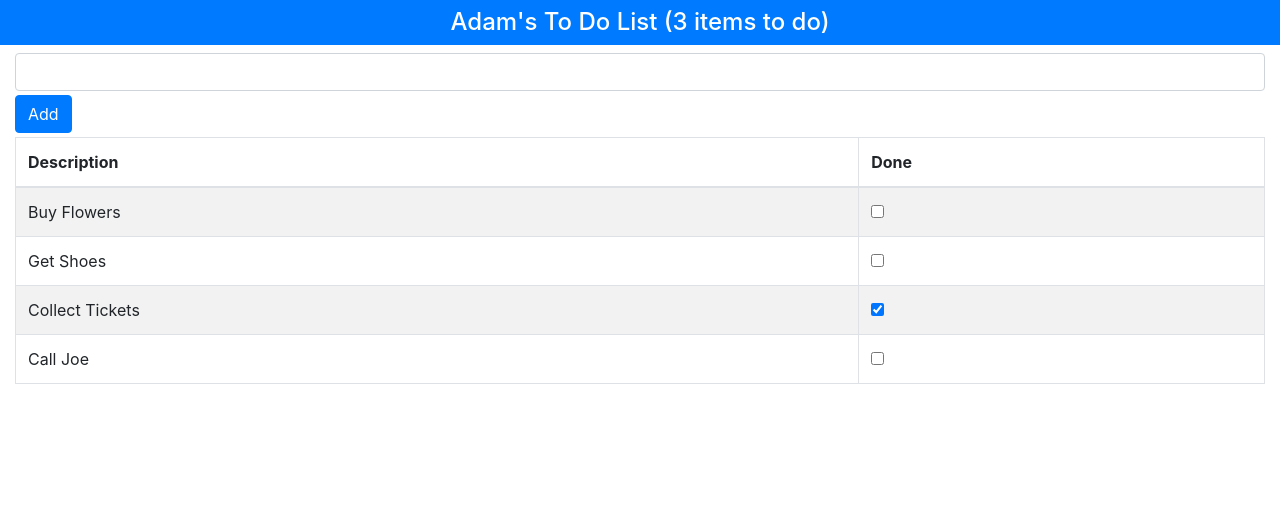
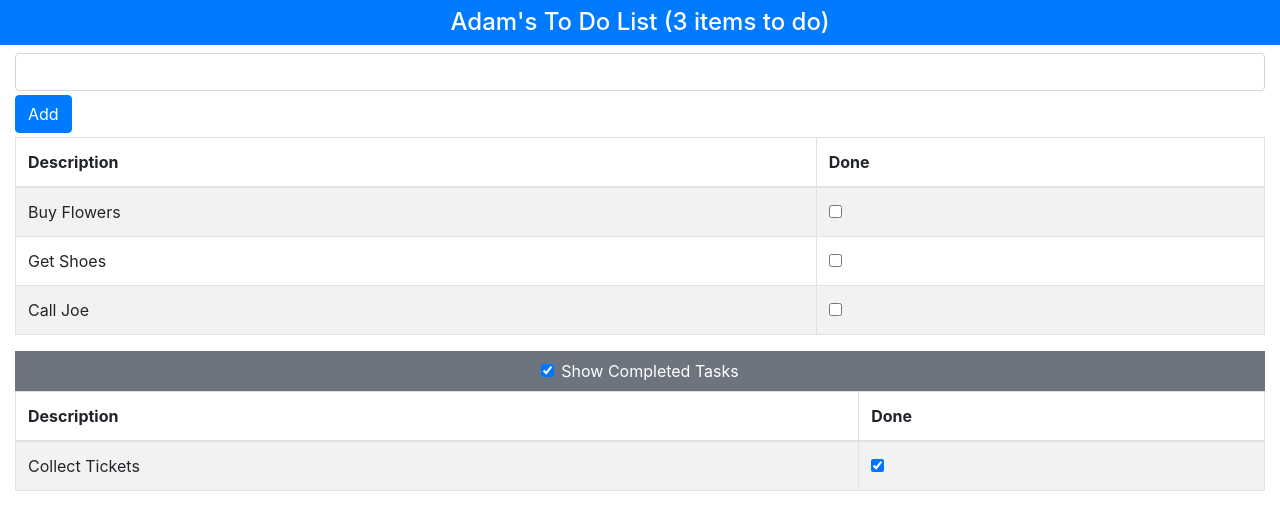
Before and after one commit to carlhinderer/react-intro, a React (Create React App) app in the folder todo/: page / in a window 1280 px wide. Shown: the top 530 px of the page. Built offline with nearby package versions, Linux system fonts and the light colour scheme.

Commit message:
Added list of completed tasks.

```diff
--- a/todo/src/App.js
+++ b/todo/src/App.js
@@ -2,6 +2,7 @@ import React, { Component } from 'react';
 import { TodoBanner } from "./TodoBanner";
 import { TodoCreator } from "./TodoCreator";
 import { TodoRow } from "./TodoRow";
+import { VisibilityControl } from "./VisibilityControl";
 
 export default class App extends Component {
 
@@ -13,7 +14,7 @@ export default class App extends Component {
                         { action: "Get Shoes", done: false },
                         { action: "Collect Tickets", done: true },
                         { action: "Call Joe", done: false }],
-            //newItemText: ""
+            showCompleted: true
         }
     }
 
@@ -33,20 +34,37 @@ export default class App extends Component {
         this.state.todoItems.map(item => item.action === todo.action
             ? { ...item, done: !item.done } : item) });
 
-    todoTableRows = () => this.state.todoItems.map(item =>
-        <TodoRow key={ item.action } item={ item } callback={ this.toggleTodo } />)
+    todoTableRows = (doneValue) => this.state.todoItems
+        .filter(item => item.done === doneValue).map(item =>
+            <TodoRow key={ item.action } item={ item }
+                  callback={ this.toggleTodo } />)
 
     render = () =>
         <div>
-            <TodoBanner name={ this.state.userName } tasks={this.state.todoItems } />
+            <TodoBanner name={ this.state.userName }
+                tasks={this.state.todoItems } />
             <div className="container-fluid">
                 <TodoCreator callback={ this.createNewTodo } />
                 <table className="table table-striped table-bordered">
                     <thead>
                         <tr><th>Description</th><th>Done</th></tr>
                     </thead>
-                    <tbody>{ this.todoTableRows() }</tbody>
+                    <tbody>{ this.todoTableRows(false) }</tbody>
                 </table>
+                <div className="bg-secondary text-white text-center p-2">
+                    <VisibilityControl description="Completed Tasks"
+                        isChecked={this.state.showCompleted}
+                        callback={ (checked) =>
+                            this.setState({ showCompleted: checked })} />
+                </div>
+                { this.state.showCompleted &&
+                    <table className="table table-striped table-bordered">
+                        <thead>
+                            <tr><th>Description</th><th>Done</th></tr>
+                        </thead>
+                        <tbody>{ this.todoTableRows(true) }</tbody>
+                    </table>
+                }
             </div>
         </div>
 }
```
Also changed, not shown: 1 other file (tests, documents, lock files or other folders).
